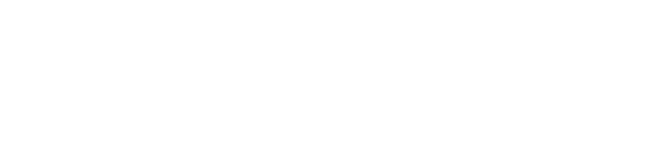
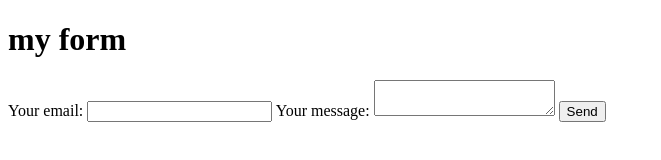
Before and after one commit to ameya1394/Website_challenge, a plain HTML site: page what.html in a window 1280 px wide. Shown: the whole page, without its empty margins (0-661 px from the left). Drawn offline with Linux system fonts and the light colour scheme.

Commit message:
formspree

```diff
--- a/what.html
+++ b/what.html
@@ -19,5 +19,23 @@
 </head>
 <body>
 
+  <h1>my form</h1>
+
+  <form
+  action="https://formspree.io/f/xjvleqzy"
+  method="POST"
+>
+  <label>
+    Your email:
+    <input type="email" name="email">
+  </label>
+  <label>
+    Your message:
+    <textarea name="message"></textarea>
+  </label>
+  <!-- your other form fields go here -->
+  <button type="submit">Send</button>
+</form>
+
 </body>
 </html>
```
Also changed, not shown: Form.html (added).
